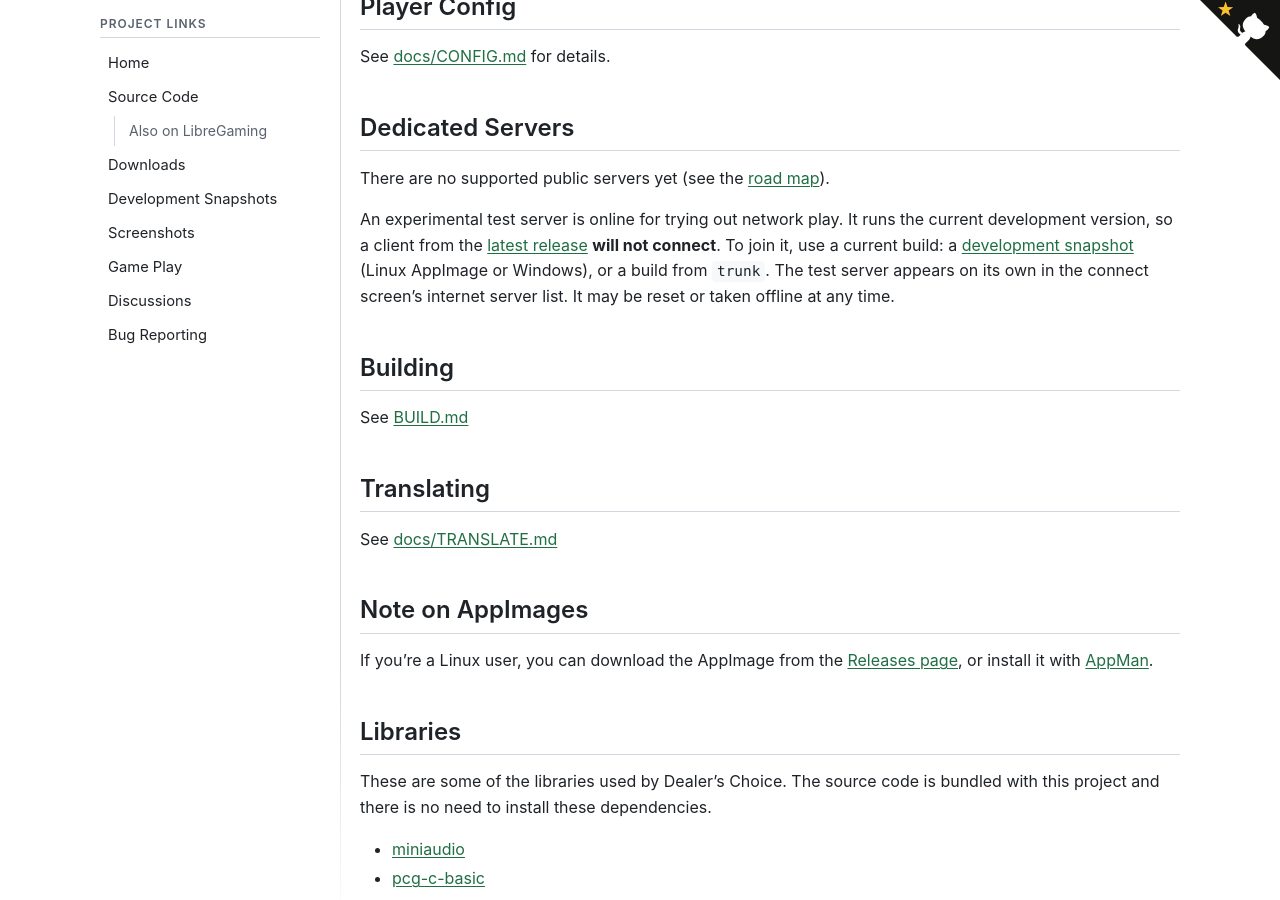
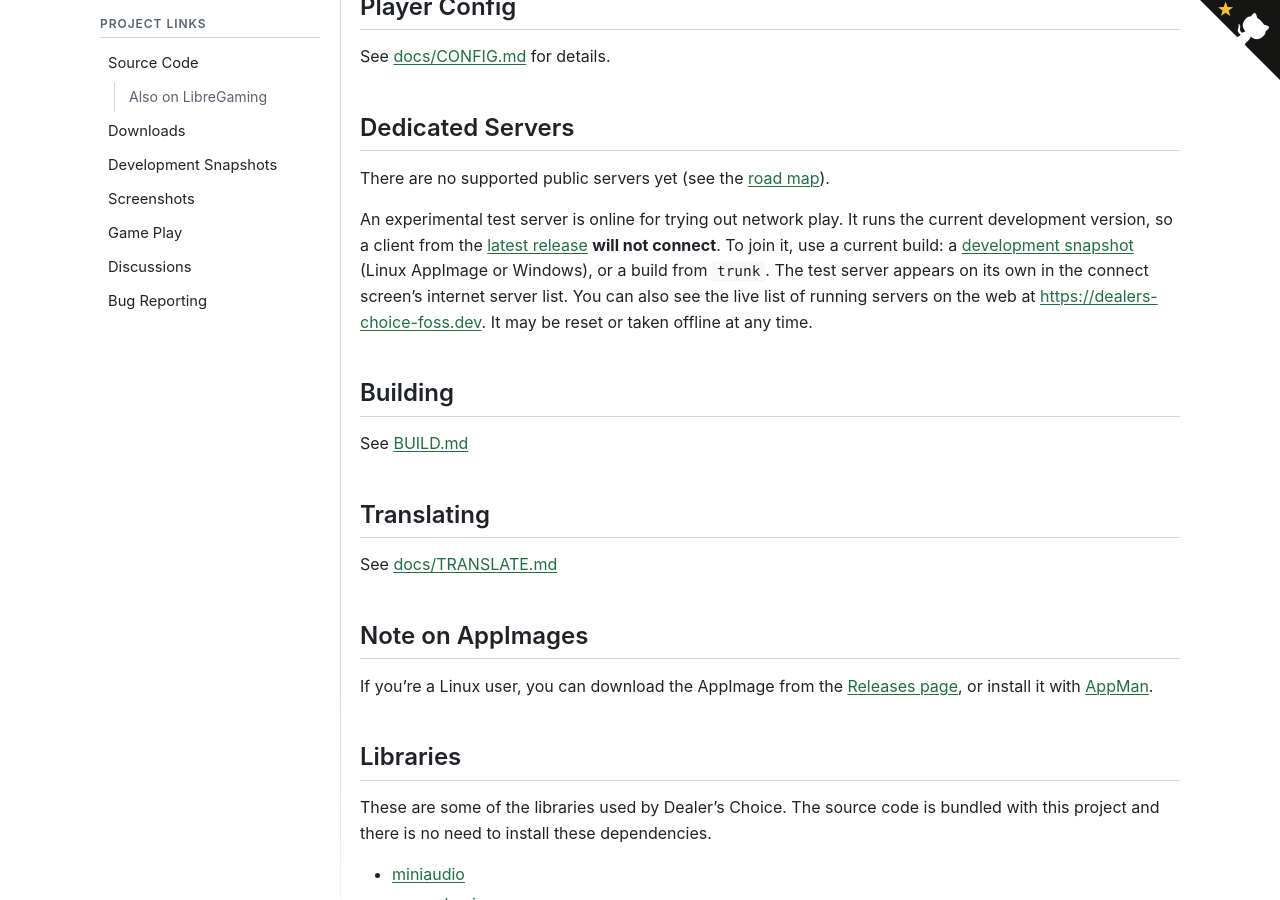
Before and after one commit to Dealer-s-Choice/dealer-s-choice.github.io, a Jekyll site: the page built from README.md, in a window 1280 px wide and 900 px high, scrolled down 1812 px. Built offline with Jekyll 4.4.1, drawn with Linux system fonts in a browser that asks for light colours; our own code applies the rules of GitHub Pages for plain Markdown files.

Commit message:
deploy: Dealer-s-Choice/dealers-choice@2f8ebaaf590304cef4a8d03f941864a585dea03c

```diff
--- a/README.md
+++ b/README.md
@@ -121,8 +121,9 @@ current development version, so a client from the
 **will not connect**. To join it, use a current build: a
 [development snapshot](https://github.com/Dealer-s-Choice/dealers-choice/releases/tag/snapshot)
 (Linux AppImage or Windows), or a build from `trunk`. The test server appears on
-its own in the connect screen's internet server list. It may be reset or taken
-offline at any time.
+its own in the connect screen's internet server list. You can also see the live
+list of running servers on the web at <https://dealers-choice-foss.dev>. It may
+be reset or taken offline at any time.
 
 ## Building
 
--- a/_data/project_links.yml
+++ b/_data/project_links.yml
@@ -1,5 +1,3 @@
-- title: Home
-  url: /
 - title: Source Code
   url: https://github.com/Dealer-s-Choice/dealers_choice
   children:
```
